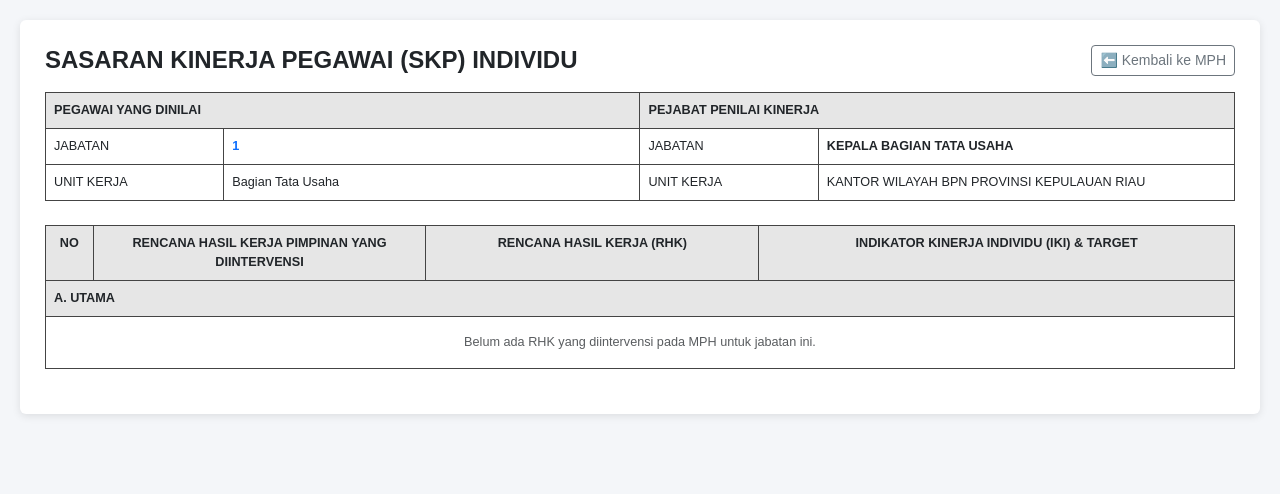
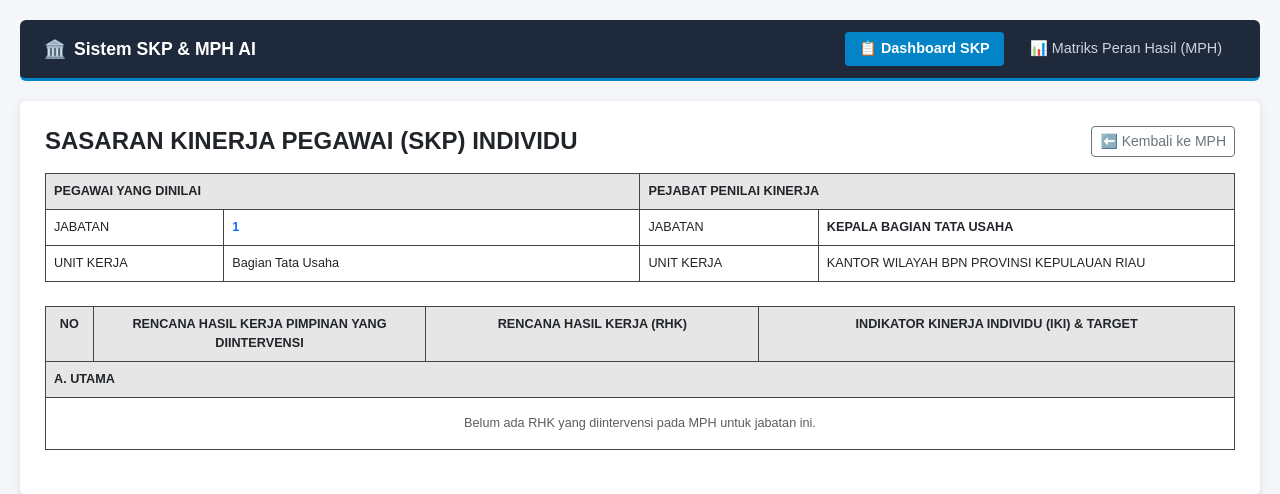
Before and after one commit to IchsanW/aplikasi-skp-mph, a Flask app: page /skp/1 in a window 1280 px wide. Shown: the top 494 px of the page. Run offline with Flask 3, Linux system fonts and the light colour scheme; data comes from the database, SQL or seed files in the repository; some libraries are stand-ins or nearby versions.

Commit message:
skp.html

```diff
--- a/templates/skp.html
+++ b/templates/skp.html
@@ -5,6 +5,59 @@
     <meta name="viewport" content="width=device-width, initial-scale=1.0">
     <title>SKP - {{ position_name }}</title>
     <link rel="stylesheet" href="https://cdnjs.cloudflare.com/ajax/libs/bootstrap/5.3.0/css/bootstrap.min.css">
+    <style>
+        /* Navbar / Top Header Styling */
+        .top-header {
+            background-color: #1e293b;
+            color: #ffffff;
+            padding: 12px 24px;
+            display: flex;
+            justify-content: space-between;
+            align-items: center;
+            border-bottom: 3px solid #0284c7;
+            margin-bottom: 20px;
+            border-radius: 6px;
+        }
+        .top-header .brand {
+            font-weight: bold;
+            font-size: 1.1rem;
+            display: flex;
+            align-items: center;
+            gap: 8px;
+        }
+        .top-header .nav-links {
+            display: flex;
+            gap: 12px;
+        }
+        .top-header .nav-link {
+            color: #cbd5e1;
+            text-decoration: none;
+            padding: 6px 14px;
+            border-radius: 4px;
+            font-size: 0.9rem;
+            transition: all 0.2s ease;
+        }
+        .top-header .nav-link:hover {
+            background-color: #334155;
+            color: #ffffff;
+        }
+        .top-header .nav-link.active {
+            background-color: #0284c7;
+            color: #ffffff;
+            font-weight: 600;
+        }
+    </style>
+
+    <!-- Masukkan Elemen Navigation ini tepat di paling atas dalam <body> sebelum judul Dashboard -->
+    <div class="top-header">
+        <div class="brand">
+            🏛️ <span>Sistem SKP & MPH AI</span>
+        </div>
+        <div class="nav-links">
+            <a href="/" class="nav-link active">📋 Dashboard SKP</a>
+            <a href="/mph/TU" class="nav-link">📊 Matriks Peran Hasil (MPH)</a>
+        </div>
+    </div>
     <style>
         body { background-color: #f4f6f9; font-family: Arial, sans-serif; padding: 20px; }
         .container-skp { max-width: 1250px; margin: 0 auto; background: #ffffff; padding: 25px; border-radius: 6px; box-shadow: 0 2px 8px rgba(0,0,0,0.1); }
```
